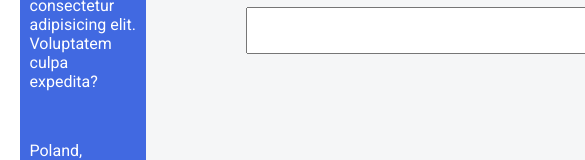
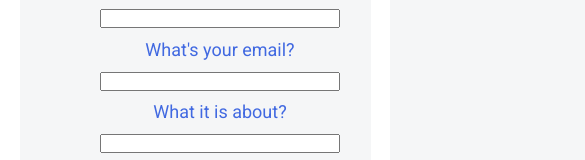
Before and after one commit to gorgol5/gorgol, a plain HTML site: page index.html in a window 390 px wide. Shown: the part 2969-3129 px from the top of the page, 585 px wide, since content can reach past the window. Drawn offline with Linux system fonts and the light colour scheme.

Commit message:
last media queries

```diff
--- a/style.css
+++ b/style.css
@@ -718,8 +718,6 @@ body .portfolio .text {
 @media (max-width: 1600px) {
 
     body .portfolio .cont {
-
-        /* padding-left: 20%; */
         grid-template-columns: repeat(2, 1fr);
         grid-template-rows: 1fr 1fr 1fr;
     }
@@ -774,10 +772,7 @@ footer .half-a-border-on-top {
 }
 
 .half-a-border-on-top:after {
-    padding: 0;
-    margin: 0;
     display: block;
-    /* probably not really needed? */
     content: "";
     width: 50%;
     height: 1.1px;
@@ -837,3 +832,59 @@ form input.submit {
 h1 {
     text-align: center;
 }
+
+@media (max-width:1600px) {
+    footer {
+        grid-template-columns: 2fr 3fr;
+        grid-template-rows: 1fr;
+
+    }
+
+    footer .contact {
+        min-width: 20vw;
+    }
+
+    form input {
+        width: 50%;
+    }
+
+    footer textarea {
+        width: 70%;
+    }
+}
+
+@media (max-width:640px) {
+
+    .wrapper {
+        padding: 0;
+    }
+
+    footer section.formular {
+        padding-left: 50px;
+
+    }
+
+    footer .formular form {
+        font-size: 18px;
+    }
+
+    form input {
+        width: 80%;
+    }
+
+    form input.submit {
+        font-size: 20px;
+    }
+
+    footer textarea {
+        width: 80%;
+    }
+
+}
+
+@media (max-width:414px) {
+    footer {
+        grid-template-columns: 1fr;
+        grid-template-rows: 1fr 1fr;
+
+    }
```
